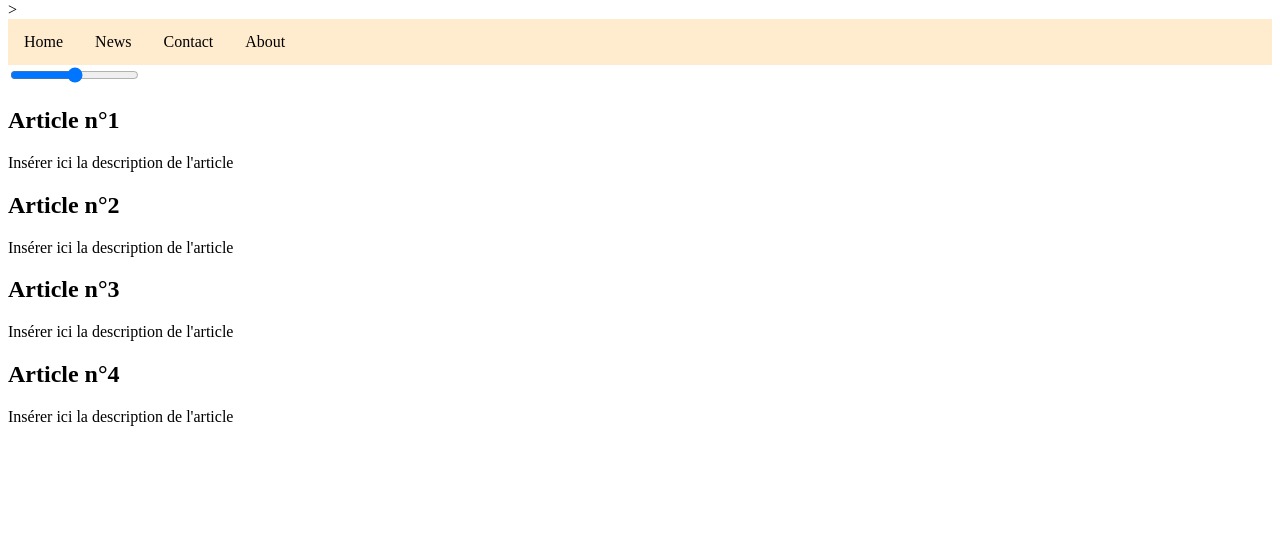
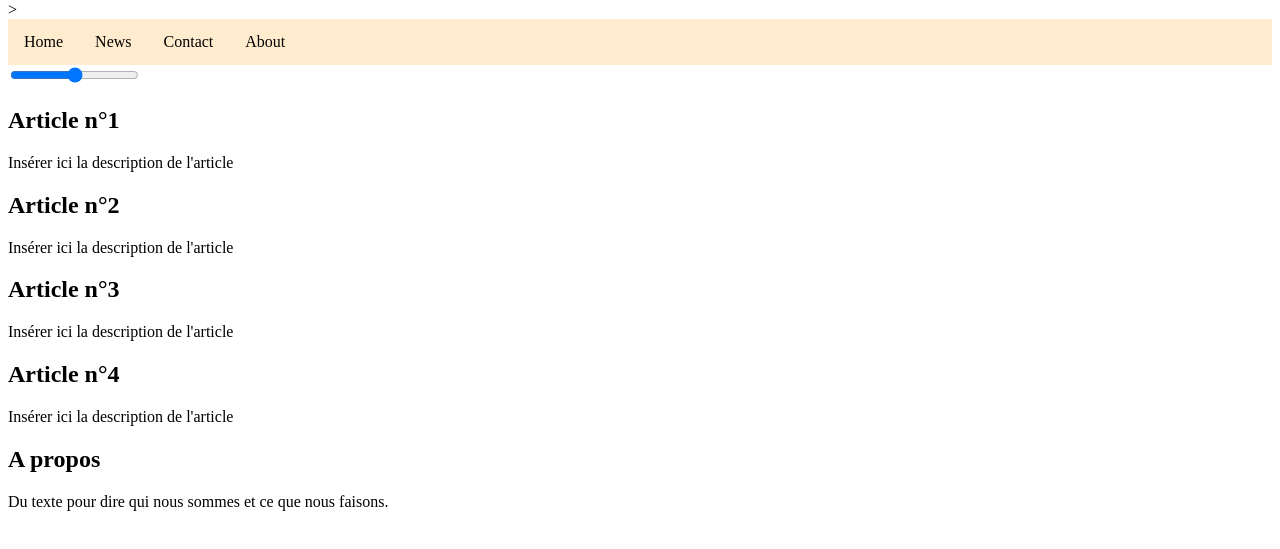
Before and after one commit to REMYEnzo/premierprojetGithub, a plain HTML site: page index.html in a window 1280 px wide. Shown: the part 79-628 px from the top of the page. Drawn offline with Linux system fonts and the light colour scheme.

Commit message:
Ajouté un bloc à propos

```diff
--- a/index.html
+++ b/index.html
@@ -48,5 +48,14 @@
         <p>Insérer ici la description de l'article</p>
     </article>
 
+        <!-- Le bloc à propos -->
+
+        <div class="about-section">
+            <h2>A propos</h2>
+            <p>Du texte pour dire qui nous sommes et ce que nous faisons.</p>
+        </div>
+
+        <!-- Fin du bloc à propos -->
+
 </body>
 </html>
```
